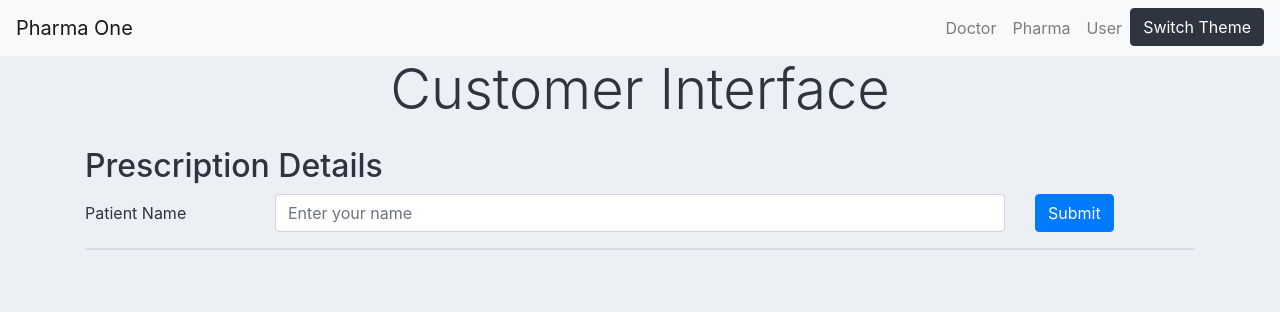
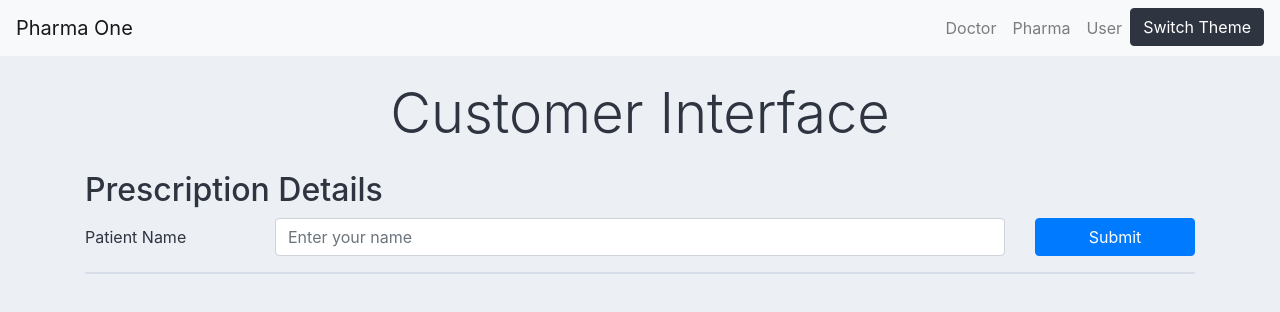
Before and after one commit to pratikngupta/pharma-one, a plain HTML site: page client/user/index.html in a window 1280 px wide. Drawn offline with nearby package versions, Linux system fonts and the light colour scheme.

Commit message:
reponsive fix

```diff
--- a/client/user/index.html
+++ b/client/user/index.html
@@ -28,10 +28,8 @@
             </ul>
         </div>
     </nav>
-    <div>
-        <h2 class="text-center display-4">Customer Interface</h2>
-    </div>
     <div class="container">
+        <h2 class="text-center display-4 mt-4">Customer Interface</h2>
         <h2 class="mt-4">Prescription Details</h2>
         <div class="form-group row">
             <label for="patientName" class="col-12 col-md-2 col-form-label">Patient Name</label>
@@ -39,7 +37,7 @@
                 <input type="text" class="form-control" id="patientNameUser" placeholder="Enter your name">
             </div>
             <div class="col-12 col-md-2">
-                <button type="submit" class="btn btn-primary mt-3 mt-md-0">Submit</button>
+                <button type="submit" class="btn btn-primary mt-3 mt-md-0 w-100">Submit</button>
             </div>
         </div>
         <div id="prescriptions" class="card">
```
